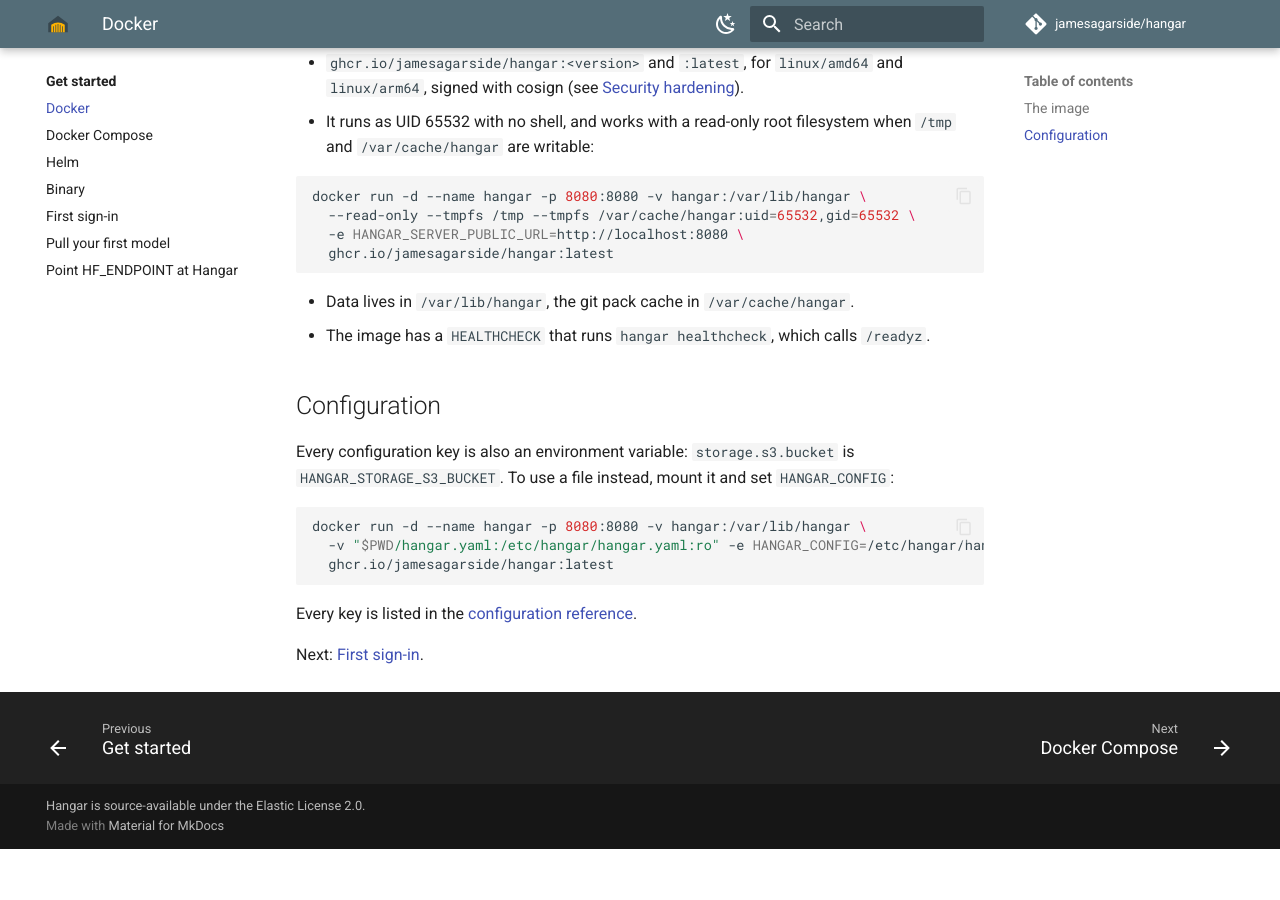
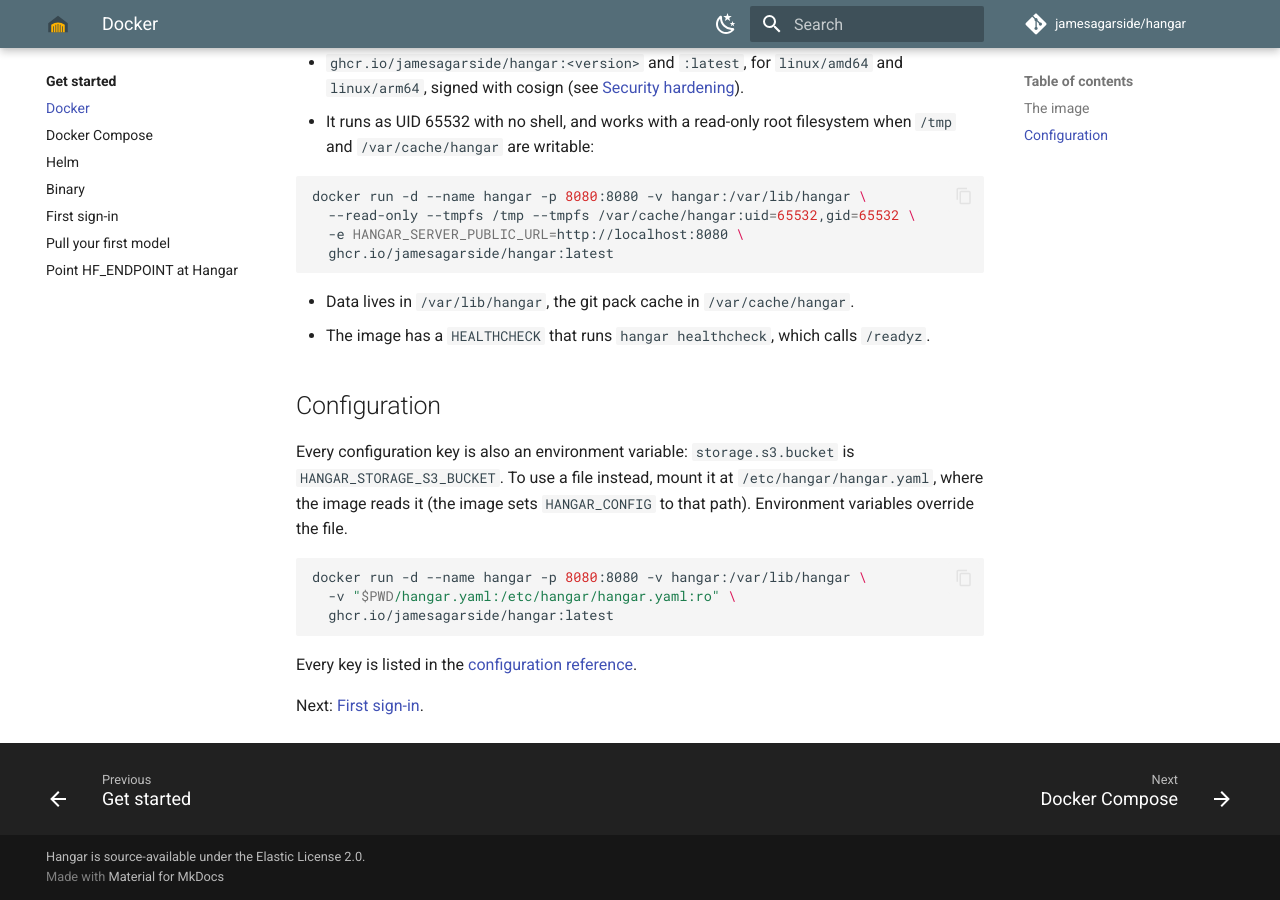
Before and after one commit to hangar-hub/hangar, an MkDocs documentation site: the page built from docs/get-started/docker.md, in a window 1280 px wide and 900 px high, scrolled down 804 px. Built offline with MkDocs 1.6.1 and Material for MkDocs 9.7.7, drawn with Linux system fonts in a browser that asks for light colours; comment, search, counter and statistics services are not loaded; the version menu is left out; before the commit the page ends 1653 px from its top, so only the background shows below that.

Commit message:
build(image): read /etc/hangar/hangar.yaml without HANGAR_CONFIG
The image sets HANGAR_CONFIG to /etc/hangar/hangar.yaml and ships a file
there that sets nothing, so a configuration file mounted at that path is
read on its own. scripts/image-config-check.sh checks both in CI.

````diff
--- a/docs/get-started/docker.md
+++ b/docs/get-started/docker.md
@@ -43,11 +43,11 @@
 
 ## Configuration
 
-Every configuration key is also an environment variable: `storage.s3.bucket` is `HANGAR_STORAGE_S3_BUCKET`. To use a file instead, mount it and set `HANGAR_CONFIG`:
+Every configuration key is also an environment variable: `storage.s3.bucket` is `HANGAR_STORAGE_S3_BUCKET`. To use a file instead, mount it at `/etc/hangar/hangar.yaml`, where the image reads it (the image sets `HANGAR_CONFIG` to that path). Environment variables override the file.
 
 ```sh
 docker run -d --name hangar -p 8080:8080 -v hangar:/var/lib/hangar \
-  -v "$PWD/hangar.yaml:/etc/hangar/hangar.yaml:ro" -e HANGAR_CONFIG=/etc/hangar/hangar.yaml \
+  -v "$PWD/hangar.yaml:/etc/hangar/hangar.yaml:ro" \
   ghcr.io/jamesagarside/hangar:latest
 ```
 
````
Also changed, not shown: 3 other files.
